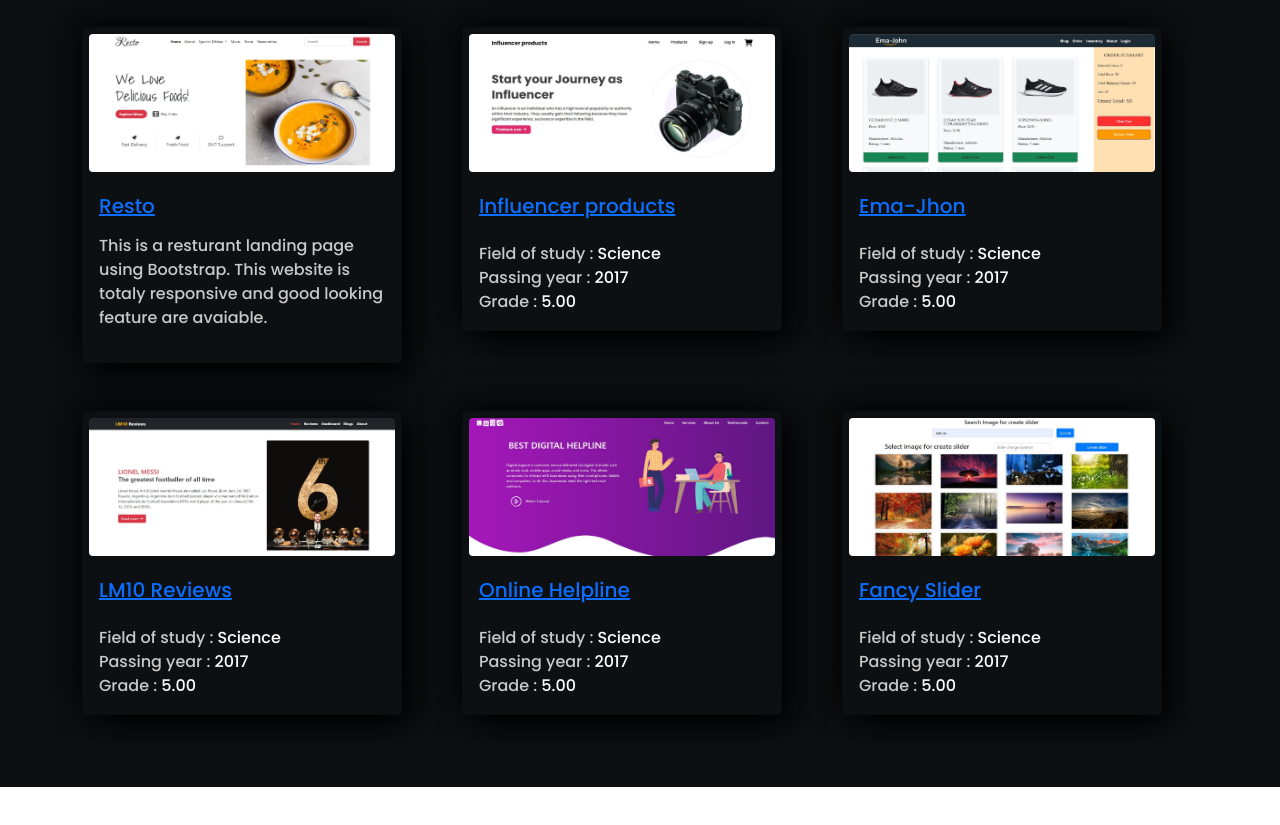
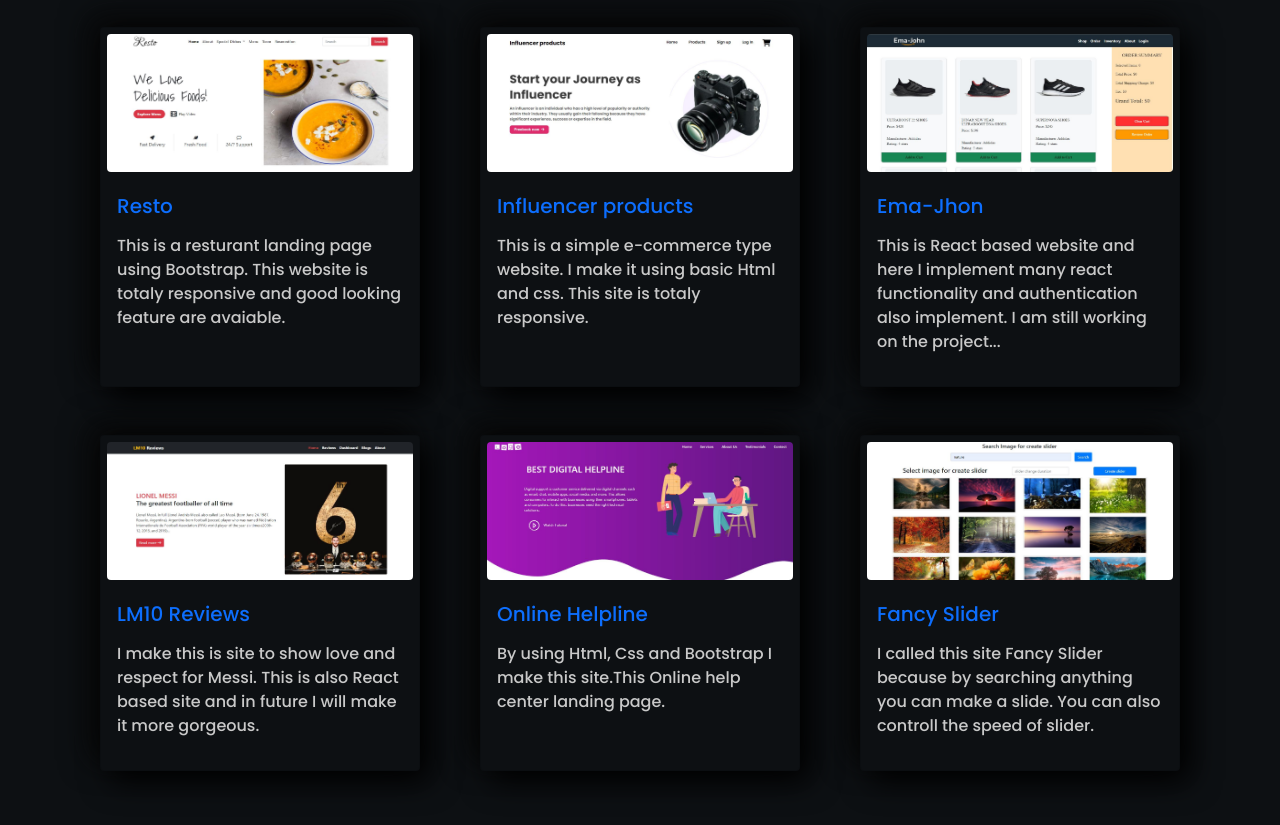
Before and after one commit to sayemhossain/shayemhossain, a plain HTML site: page index.html in a window 1280 px wide. Shown: the part 2590-3415 px from the top of the page. Before the commit the page ends 3377 px from the top, so only its background shows below. Drawn offline with nearby package versions, Linux system fonts and the light colour scheme; a web font is replaced by a local one.

Commit message:
projects section end

```diff
--- a/index.html
+++ b/index.html
@@ -247,79 +247,72 @@
                     <p class="text-secondary">Lorem ipsum dolor sit amet consectetur adipisicing elit.</p>
                 </div>
                 <div class="row">
-                    <div class="col-lg-4">
+                    <div class="col-lg-4 d-flex justify-content-center">
                         <div class="card edu-card primary-color text-white my-4" style="width: 20rem;">
                             <img src="./img/resto.JPG" class="card-img-top img-fluid edu-img" alt="...">
                             <div class="card-body secondary-color">
-                                <h5 class="card-title"><a href="https://sayemhossain.github.io/resto/">Resto</a></h5>
+                                <h5 class="card-title"><a class="text-decoration-none" href="https://sayemhossain.github.io/resto/">Resto</a></h5>
                                 <p class="mt-3">
                                     This is a resturant landing page using Bootstrap. This website is totaly responsive and good looking feature are avaiable.
                                 </p>
                             </div>
                         </div>
                     </div>
-                    <div class="col-lg-4">
+                    <div class="col-lg-4 d-flex justify-content-center">
                         <div class="card edu-card primary-color text-white my-4" style="width: 20rem;">
                             <img src="./img/influencer.JPG" class="card-img-top img-fluid edu-img" alt="...">
                             <div class="card-body secondary-color">
-                                <h5 class="card-title"><a href="https://sayemhossain.github.io/influencer-gear/">Influencer products</a></h5>
-                                <p class="mt-4 mb-0 py-0">Field of study : <span class="text-white">Science</span></p>
-                                <p class="card-text my-0 py-0">Passing year : <span class="text-white">2017</span></p>
-                                <p class="my-0 py-0">Grade : <span class="text-white">5.00</span></p>
+                                <h5 class="card-title"><a class="text-decoration-none" href="https://sayemhossain.github.io/influencer-gear/">Influencer products</a></h5>
+                                <p class="mt-3">This is a simple e-commerce type website. I make it using basic Html and css. This site is totaly responsive.</p>
                             </div>
                         </div>
                     </div>
-                    <div class="col-lg-4">
+                    <div class="col-lg-4 d-flex justify-content-center">
                         <div class="card edu-card primary-color text-white my-4" style="width: 20rem;">
                             <img src="./img/ema-jhon.JPG" class="card-img-top img-fluid edu-img" alt="...">
                             <div class="card-body secondary-color">
-                                <h5 class="card-title"><a href="https://responsive-ema-jhon.web.app/">Ema-Jhon</a></h5>
-                                <p class="mt-4 mb-0 py-0">Field of study : <span class="text-white">Science</span></p>
-                                <p class="card-text my-0 py-0">Passing year : <span class="text-white">2017</span></p>
-                                <p class="my-0 py-0">Grade : <span class="text-white">5.00</span></p>
+                                <h5 class="card-title"><a class="text-decoration-none" href="https://responsive-ema-jhon.web.app/">Ema-Jhon</a></h5>
+                                <p class="mt-3">This is React based website and here I implement many react functionality and authentication also implement. I am still working on the project...</p>
                             </div>
                         </div>
                     </div>
                 </div>
                 <div class="row">
-                    <div class="col-lg-4">
+                    <div class="col-lg-4 d-flex justify-content-center">
                         <div class="card edu-card primary-color text-white my-4" style="width: 20rem;">
                             <img src="./img/messi.JPG" class="card-img-top img-fluid edu-img" alt="...">
                             <div class="card-body secondary-color">
-                                <h5 class="card-title"><a href="https://lionel-messi-infoo.netlify.app/">LM10 Reviews</a></h5>
-                                <p class="mt-4 mb-0 py-0">Field of study : <span class="text-white">Science</span></p>
-                                <p class="card-text my-0 py-0">Passing year : <span class="text-white">2017</span></p>
-                                <p class="my-0 py-0">Grade : <span class="text-white">5.00</span></p>
+                                <h5 class="card-title"><a class="text-decoration-none" href="https://lionel-messi-infoo.netlify.app/">LM10 Reviews</a></h5>
+                                <p class="mt-3">I make this is site to show love and respect for Messi. This is also React based site and in future I will make it more gorgeous.</p>
                             </div>
                         </div>
                     </div>
-                    <div class="col-lg-4">
+                    <div class="col-lg-4 d-flex justify-content-center">
                         <div class="card edu-card primary-color text-white my-4" style="width: 20rem;">
                             <img src="./img/digital.JPG" class="card-img-top img-fluid edu-img" alt="...">
                             <div class="card-body secondary-color">
-                                <h5 class="card-title"><a href="https://bike-matcher-with-localstorage.netlify.app/">Online Helpline</a></h5>
-                                <p class="mt-4 mb-0 py-0">Field of study : <span class="text-white">Science</span></p>
-                                <p class="card-text my-0 py-0">Passing year : <span class="text-white">2017</span></p>
-                                <p class="my-0 py-0">Grade : <span class="text-white">5.00</span></p>
+                                <h5 class="card-title"><a class="text-decoration-none" href="https://sayemhossain.github.io/OnlineHelpline.github.io/">Online Helpline</a></h5>
+                                <p class="mt-3">By using Html, Css and Bootstrap I make this site.This Online help center landing page.</p>
                             </div>
                         </div>
                     </div>
-                    <div class="col-lg-4">
+                    <div class="col-lg-4 d-flex justify-content-center">
                         <div class="card edu-card primary-color text-white my-4" style="width: 20rem;">
                             <img src="./img/slider.JPG" class="card-img-top img-fluid edu-img" alt="...">
                             <div class="card-body secondary-color">
-                                <h5 class="card-title"><a href="https://sayemhossain.github.io/fancy-slider/">Fancy Slider</a></h5>
-                                <p class="mt-4 mb-0 py-0">Field of study : <span class="text-white">Science</span></p>
-                                <p class="card-text my-0 py-0">Passing year : <span class="text-white">2017</span></p>
-                                <p class="my-0 py-0">Grade : <span class="text-white">5.00</span></p>
+                                <h5 class="card-title"><a class="text-decoration-none" href="https://sayemhossain.github.io/fancy-slider/">Fancy Slider</a></h5>
+                                <p class="mt-3">
+                                     I called this site Fancy Slider because by searching anything you can make a slide. You can also controll the speed of slider.
+                                </p>
                             </div>
                         </div>
                     </div>
                 </div>
             </div>
-
         </section>
         <!-- project section end -->
+        <!-- Contact section start -->
+        <!-- Contact section emd -->
 
     </main>
 
```
